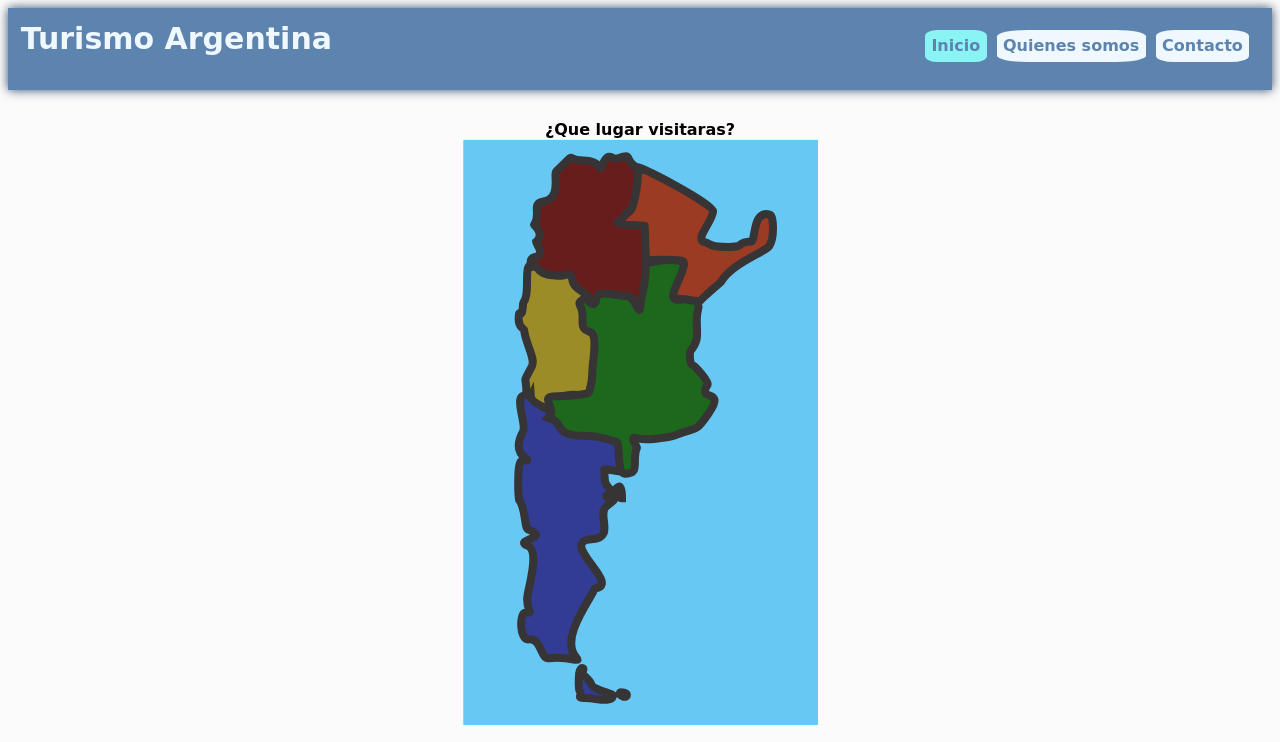
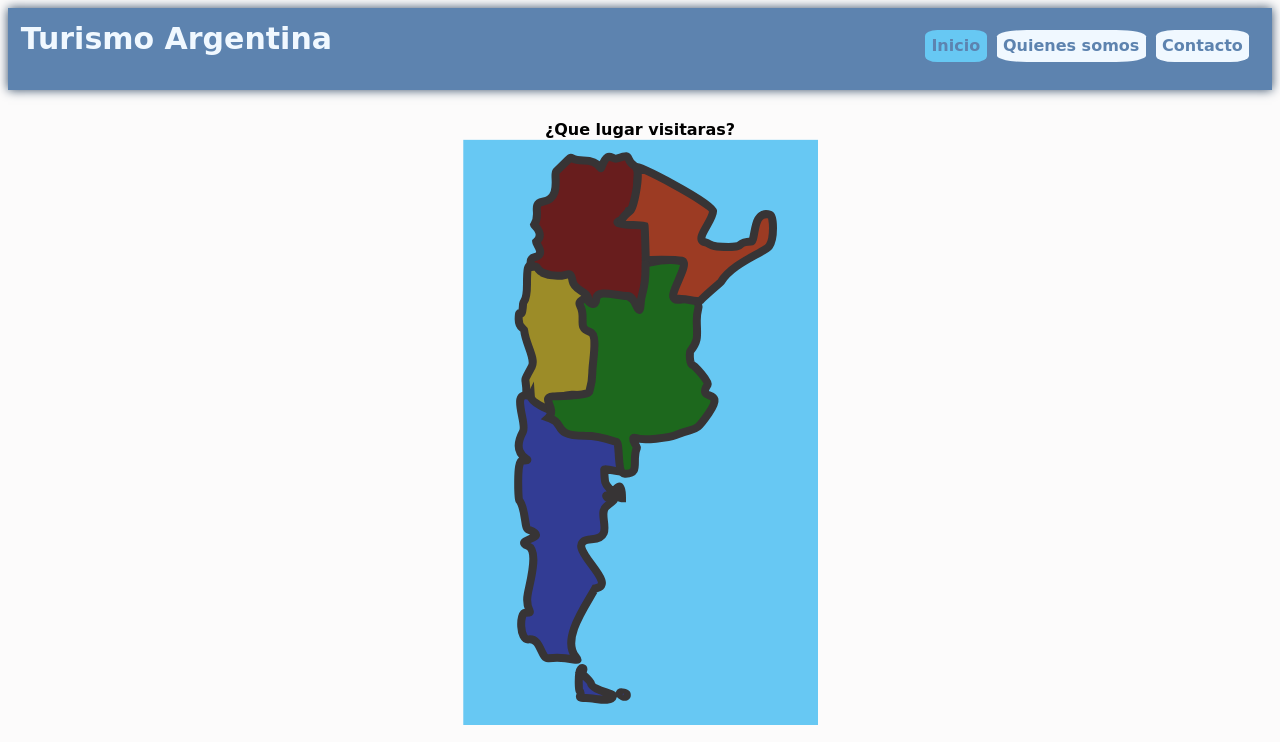
Before and after one commit to avatardem/Practicaweb2, a plain HTML site: page index.html in a window 1280 px wide. In both pictures the pointer is over the link "Inicio". Shown: the top 742 px of the page. Drawn offline with Linux system fonts and the light colour scheme.

```diff
--- a/estilos/general.css
+++ b/estilos/general.css
@@ -99,7 +99,7 @@ header nav a {
 }
 
 header nav a:hover {
-    background-color: rgb(138, 243, 243);
+    background-color: #67C8F3;
 }
 
 
```
Also changed, not shown: imagenes/para editar/norte.jpg, 2 other files.
